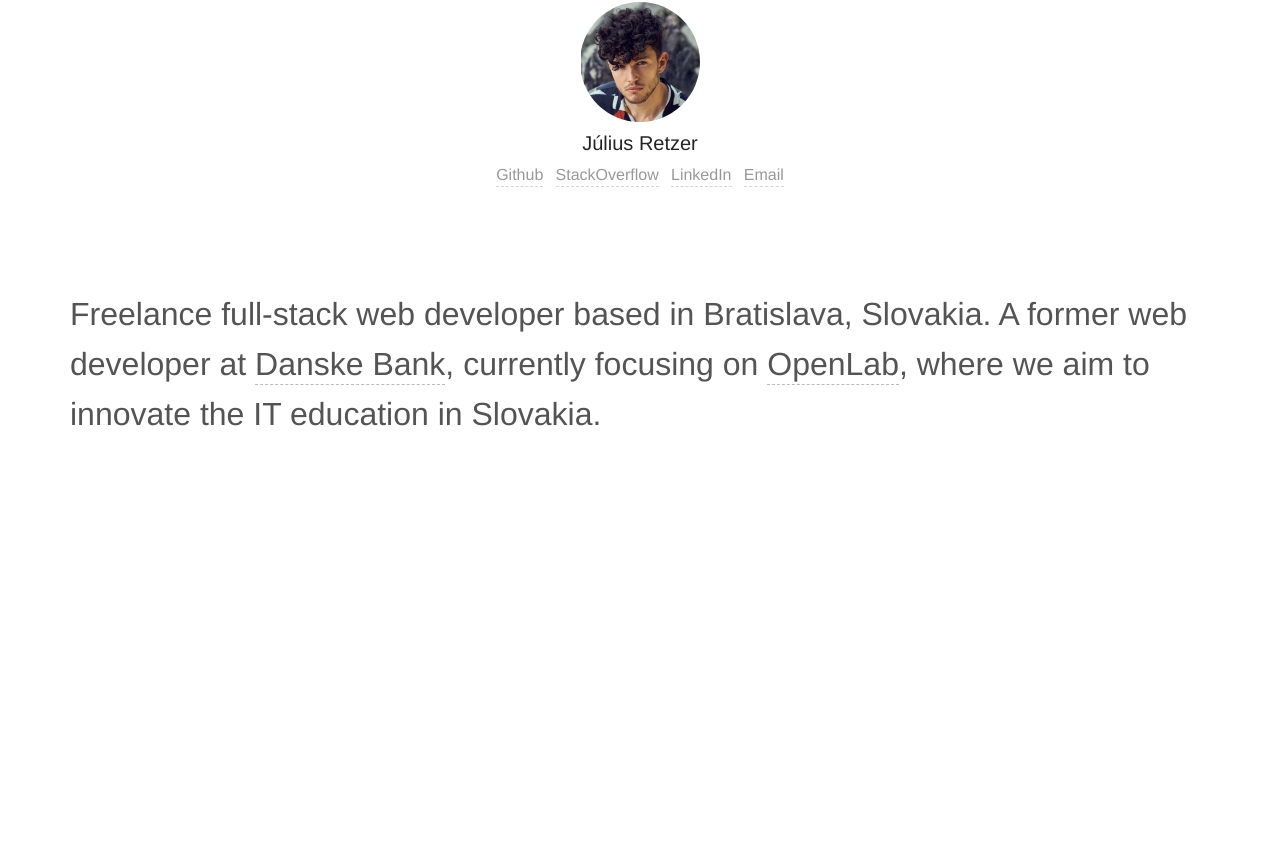
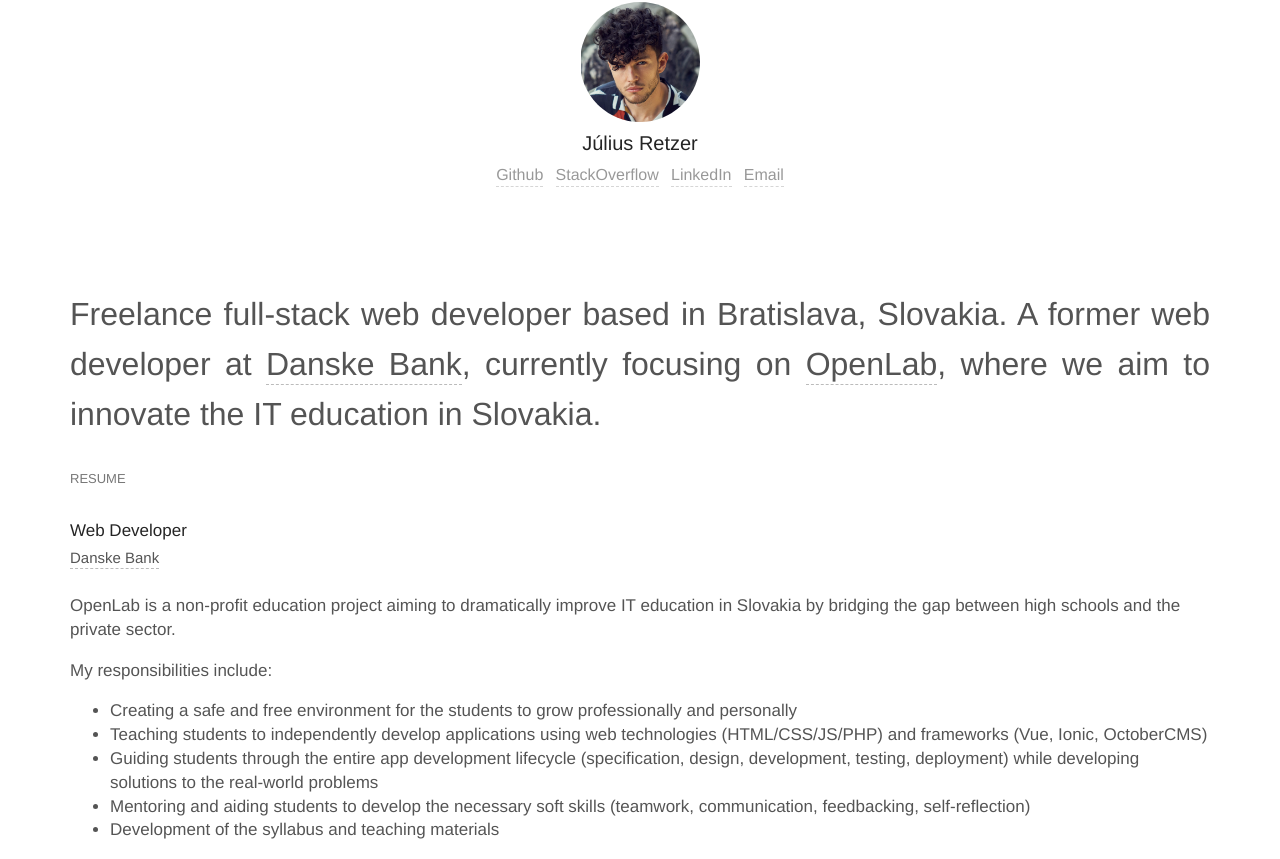
Before and after one commit to wormyy/retzer-dev, a Next.js app: page / in a window 1280 px wide. Shown: the part 148-1007 px from the top of the page. Before the commit the page ends 800 px from the top, so only its background shows below. Built offline with nearby package versions, Linux system fonts and the light colour scheme.

Commit message:
Resume item

```diff
--- a/pages/index.js
+++ b/pages/index.js
@@ -3,6 +3,7 @@
 export default function Index() {
   return (
     <div className={styles.container}>
+      <div className={styles.topSection}>
         <header className={`${styles.section} ${styles.header}`}>
           <div className={styles.faceContainer}>
             <img src="/face.jpg" className={styles.face} />
@@ -38,10 +39,49 @@
         <div className={`${styles.section} ${styles.intro}`}>
           <p>
             Freelance full-stack web developer based in Bratislava, Slovakia. A
-          former web developer at <a href="www.danskebank.dk">Danske Bank</a>,
-          currently focusing on <a href="">OpenLab</a>, where we aim to innovate
-          the IT education in Slovakia.
+            former web developer at{" "}
+            <a href="http://www.danskebank.dk">Danske Bank</a>, currently
+            focusing on <a href="http://www.openlab.sk">OpenLab</a>, where we
+            aim to innovate the IT education in Slovakia.
           </p>
+        </div>
+      </div>
+
+      <div className={`${styles.resume}`}>
+        <h3>Resume</h3>
+        <h4>Web Developer</h4>
+        <h5>
+          <a href="http://www.danskebank.dk">Danske Bank</a>
+        </h5>
+        <div className={`${styles.resumeText}`}>
+          <p>
+            OpenLab is a non-profit education project aiming to dramatically
+            improve IT education in Slovakia by bridging the gap between high
+            schools and the private sector.
+          </p>
+          <p>My responsibilities include:</p>
+          <ul>
+            <li>
+              Creating a safe and free environment for the students to grow
+              professionally and personally
+            </li>
+            <li>
+              Teaching students to independently develop applications using web
+              technologies (HTML/CSS/JS/PHP) and frameworks (Vue, Ionic,
+              OctoberCMS)
+            </li>
+            <li>
+              Guiding students through the entire app development lifecycle
+              (specification, design, development, testing, deployment) while
+              developing solutions to the real-world problems
+            </li>
+            <li>
+              Mentoring and aiding students to develop the necessary soft skills
+              (teamwork, communication, feedbacking, self-reflection)
+            </li>
+            <li>Development of the syllabus and teaching materials</li>
+          </ul>
+        </div>
       </div>
     </div>
   );
--- a/pages/index.module.css
+++ b/pages/index.module.css
@@ -3,6 +3,9 @@
   margin: 0 auto;
   padding: 0 15px;
   margin-top: 150px;
+}
+
+.topSection {
   display: flex;
   flex-direction: column;
   align-items: center;
@@ -24,6 +27,7 @@
   line-height: 1.5625em;
   opacity: 0.666;
   font-weight: 300;
+  text-align: justify;
 }
 .name {
   margin-top: 10px;
@@ -49,3 +53,16 @@
   display: flex;
   justify-content: space-around;
 }
+
+.resume {
+}
+
+.resumeText {
+  font-size: 17px;
+  opacity: 0.666;
+  margin-bottom: 13px;
+  line-height: 1.4em;
+}
+
+.experience {
+}
```
Lines whose indentation alone changed are shown as unchanged.
